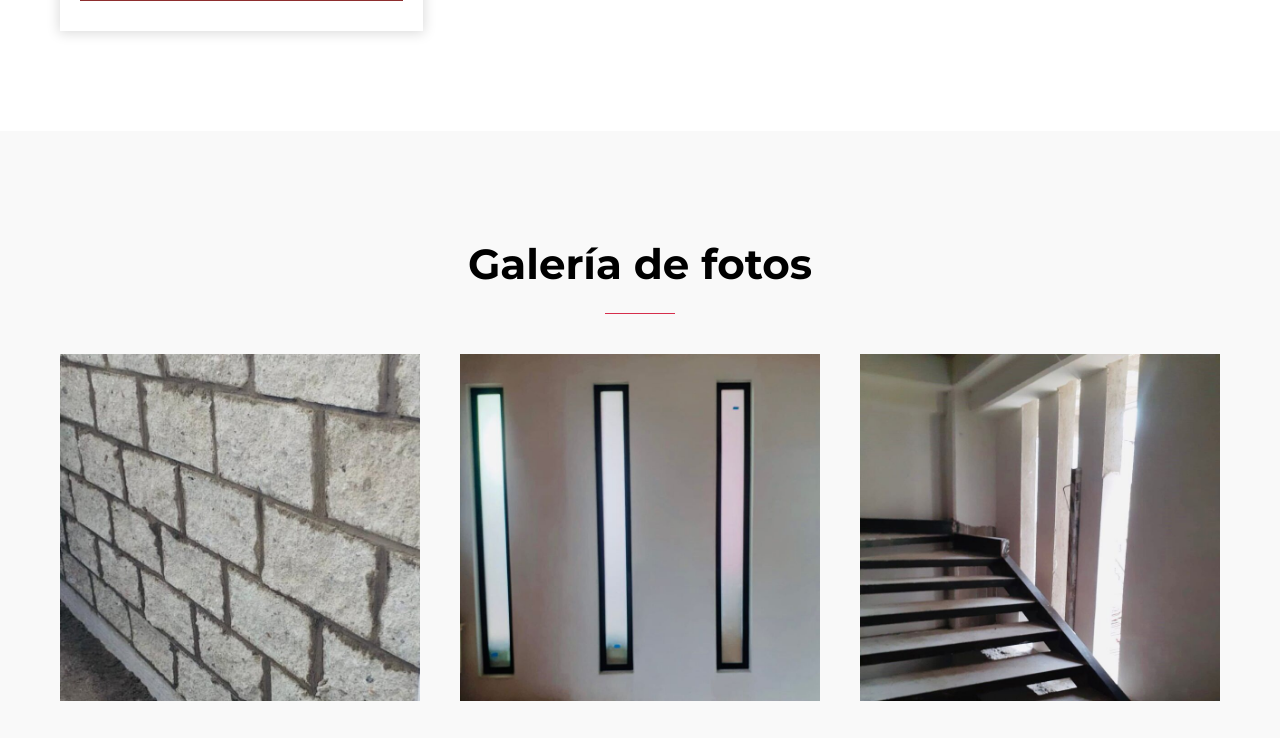
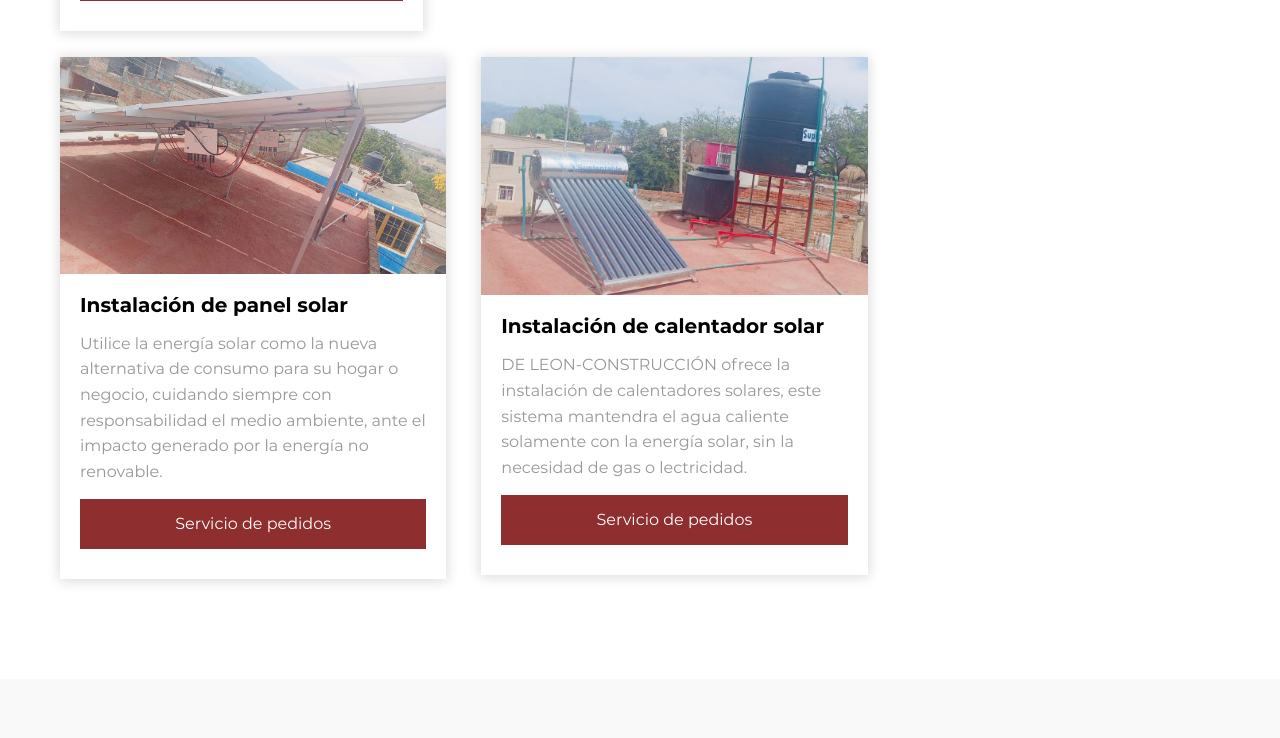
Before and after one commit to evandash6/deleonconstruccion, a CodeIgniter 4 app: template app/Views/construccion/index.php in a window 1280 px wide. Shown: the part 1963-2701 px from the top of the page. Run offline with PHP 8.4 and a stand-in for CodeIgniter, Linux system fonts and the light colour scheme; the template is opened without the code that fills it, so the values that code supplies are empty; some libraries are stand-ins or nearby versions.

Commit message:
Se configuro el responsive de la busqueda y se colocaron mas fotos

```diff
--- a/app/Views/construccion/index.php
+++ b/app/Views/construccion/index.php
@@ -438,8 +478,40 @@ Modal de directorio de registro
 						<a href="#modal-form3" data-effect="mfp-zoom-in" class="def-btn services-btn">Servicio de pedidos</a>
 					</div>
 				</div>
+			</div><br>
+
+			<div class="services-row">
+
+				<div class="services-item wow fadeIn" data-wow-delay="0.1s">
+					<div class="services-thumb">
+						<!--<img src="<?=base_url()?>frontend/images/service-1.jpg" alt="Construction of houses">-->
+						<img src="<?=base_url()?>frontend/images/galeria/panel-solar/img1.jpg" alt="Construction of houses">
+					</div>
+					<div class="services-body">
+						<h4 class="services-title">Instalación de panel solar</h4>
+						<div class="services-desc">
+						Utilice la energía solar como la nueva alternativa de consumo para su hogar o negocio, cuidando siempre con responsabilidad el medio ambiente, ante el impacto generado por la energía no renovable.
+						</div>
+						<a href="#modal-form" data-effect="mfp-zoom-in" class="def-btn services-btn">Servicio de pedidos</a>
+					</div>
+				</div>
+
+				<div class="services-item wow fadeIn" data-wow-delay="0.2s">
+					<div class="services-thumb">
+						<!--<img src="<?=base_url()?>frontend/images/service-1.jpg" alt="Construction of houses">-->
+						<img src="<?=base_url()?>frontend/images/galeria/panel-solar/img3.jpg" alt="Construction of houses">
+					</div>
+					<div class="services-body">
+						<h4 class="services-title">Instalación de calentador solar</h4>
+						<div class="services-desc">
+						DE LEON-CONSTRUCCIÓN ofrece la instalación de calentadores solares, este sistema mantendra el agua caliente solamente con la energía solar, sin la necesidad de gas o lectricidad.
+						</div>
+						<a href="#modal-form" data-effect="mfp-zoom-in" class="def-btn services-btn">Servicio de pedidos</a>
+					</div>
+				</div>
 
 			</div>
+
 		</div>
 	</section>
 
@@ -536,6 +608,19 @@ Modal de directorio de registro
 				<a href="<?=base_url()?>frontend/images/galeria/general/img36.jpg" class="gallery-item" data-effect="mfp-zoom-in">
 					<span class="gallery-border"></span>
 					<img src="<?=base_url()?>frontend/images/galeria/general/img36.jpg" alt="Image 12">
+				</a>
+
+				<a href="<?=base_url()?>frontend/images/galeria/panel-solar/img4.jpeg" class="gallery-item" data-effect="mfp-zoom-in">
+					<span class="gallery-border"></span>
+					<img src="<?=base_url()?>frontend/images/galeria/panel-solar/img4.jpeg" alt="Image 10">
+				</a>
+				<a href="<?=base_url()?>frontend/images/galeria/panel-solar/img5.jpeg" class="gallery-item" data-effect="mfp-zoom-in">
+					<span class="gallery-border"></span>
+					<img src="<?=base_url()?>frontend/images/galeria/panel-solar/img5.jpeg" alt="Image 11">
+				</a>
+				<a href="<?=base_url()?>frontend/images/galeria/panel-solar/img6.jpeg" class="gallery-item" data-effect="mfp-zoom-in">
+					<span class="gallery-border"></span>
+					<img src="<?=base_url()?>frontend/images/galeria/panel-solar/img6.jpeg" alt="Image 12">
 				</a>
 			</div>
 
@@ -808,14 +879,11 @@ Modal de directorio de registro
 							}
 							?>
 						</select>
-						</td>
-						<td>
-						<button id="buscar_directorio" class="def-btn form-button" title="Buscar"><i class="fa fa-search"></i></button>
-						</td>
-					</tr>
-					</tbody>
-				</table>
-			</form><br>
+					</div>
+					<div class="caja"><button id="buscar_directorio" class="def-btn form-button" title="Buscar"><i class="fa fa-search"></i></button></div>
+				</div>
+			</form>
+			<div class="team-row">
 		</div><br>
 
 		<div class="container">
```
Also changed, not shown: other parts of app/Views/construccion/index.php (+59 -33 lines), app/Controllers/Home.php (+21 -8 lines), app/Views/construccion/index_js.php (+42 -1 lines), public/frontend/images/galeria/panel-solar/img1.jpg (added), public/frontend/images/galeria/panel-solar/img2.jpg (added), public/frontend/images/galeria/panel-solar/img3.jpg (added), public/frontend/images/galeria/panel-solar/img4.jpeg (added), public/frontend/images/galeria/panel-solar/img5.jpeg (added), public/frontend/images/galeria/panel-solar/img6.jpeg (added). Lines whose indentation alone changed are shown as unchanged.
